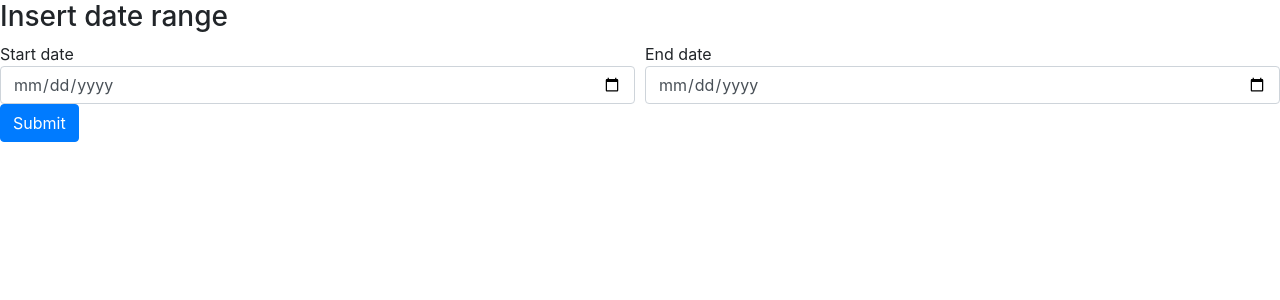
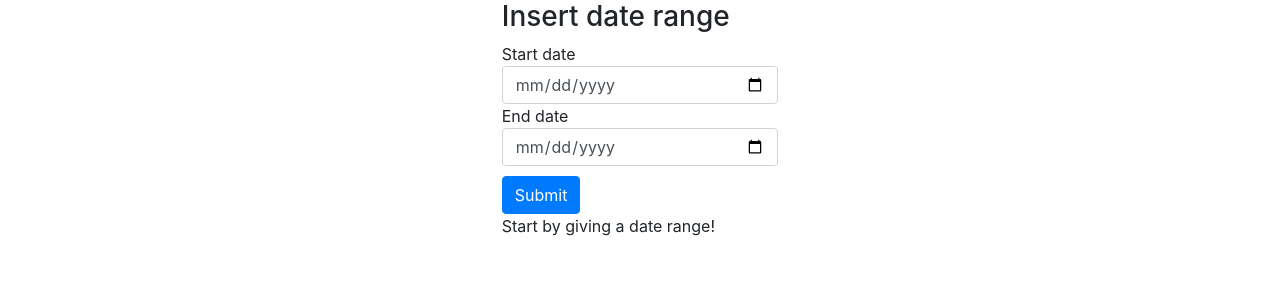
Before and after one commit to pkangasmaki/vincit_assignment, a React (Create React App) app in the folder frontend/: page / in a window 1280 px wide. Shown: the top 300 px of the page. Built offline with nearby package versions, Linux system fonts and the light colour scheme.

Commit message:
View for stocks and some styling for page

```diff
--- /dev/null
+++ b/frontend/src/App.css
@@ -0,0 +1,4 @@
+div {
+  margin-left: 20%;
+  margin-right: 20%;
+}
--- a/frontend/src/App.js
+++ b/frontend/src/App.js
@@ -1,17 +1,24 @@
 import React, { useState } from 'react'
+import './App.css'
 
 import DateForm from './components/DateForm'
 import Notification from './components/Notification'
+import StockView from './components/StockView'
 
 const App = () => {
 
   const [notificationMsg, setNotificationMsg] = useState('')
+  const [stocks, setStocks] = useState([])
+  const [dateRange, setDateRange] = useState('')
 
   return (
     <div>
-      <Notification notificationMsg={notificationMsg}/>
-      <h3>Insert date range</h3>
-      <DateForm setNotificationMsg={setNotificationMsg} />
+      <div>
+        <Notification notificationMsg={notificationMsg}/>
+        <h3>Insert date range</h3>
+        <DateForm setDateRange={setDateRange} setStocks={setStocks} setNotificationMsg={setNotificationMsg} />
+      </div>
+      <StockView dateRange={dateRange} stocks={stocks} />
     </div>
   )
 }
--- a/frontend/src/components/DateForm.js
+++ b/frontend/src/components/DateForm.js
@@ -1,10 +1,10 @@
 import React, { useState } from 'react'
 import Form from 'react-bootstrap/Form'
-import Col from 'react-bootstrap/Col'
+//import Col from 'react-bootstrap/Col'
 import Button from 'react-bootstrap/Button'
 import stockService from '../services/stock'
 
-const DateForm = ({ setNotificationMsg }) => {
+const DateForm = ({ setDateRange, setStocks, setNotificationMsg }) => {
 
   const [startDate, setStartDate] = useState('')
   const [endDate, setEndDate] = useState('')
@@ -40,9 +40,9 @@ const DateForm = ({ setNotificationMsg }) => {
 
     console.log('start:', transformDate(startDate))
     console.log('end:', transformDate(endDate))
-
+    setDateRange(' from ' + transformDate(startDate)+ ' to ' + transformDate(endDate))
     const data = await stockService.getRange(transformDate(startDate), transformDate(endDate))
-
+    setStocks(data)
     console.log(data)
 
     //Clear the input-values
@@ -52,17 +52,13 @@ const DateForm = ({ setNotificationMsg }) => {
 
   return (
     <Form onSubmit={handleSubmit}>
-      <Form.Row>
-        <Col>
+
           Start date
-          <Form.Control type="date" value={startDate} onChange={handleStartDate} />
-        </Col>
-        <Col>
+      <Form.Control type="date" value={startDate} onChange={handleStartDate} />
+
           End date
-          <Form.Control type="date" value={endDate} onChange={handleEndDate} />
-        </Col>
-      </Form.Row>
-      <Button variant="primary" type="submit">
+      <Form.Control type="date" value={endDate} onChange={handleEndDate} />
+      <Button style={{ marginTop: 10 }} variant="primary" type="submit">
         Submit
       </Button>
     </Form>
--- /dev/null
+++ b/frontend/src/components/StockView.js
@@ -0,0 +1,23 @@
+/* eslint-disable quotes */
+import React from 'react'
+
+const StockView = ({ stocks, dateRange }) => {
+
+  //Display instructions if stocks haven't been defined yet
+  if (stocks.length === 0) {
+    return (
+      <div>
+        Start by giving a date range!
+      </div>
+    )
+  }
+
+  return (
+    <div>
+      Showing stocks {dateRange}
+      {stocks.map(stock => <p key={stock.Date}>{stock.Date} - {stock[" Close/Last"]}</p>)}
+    </div>
+  )
+}
+
+export default StockView
```
